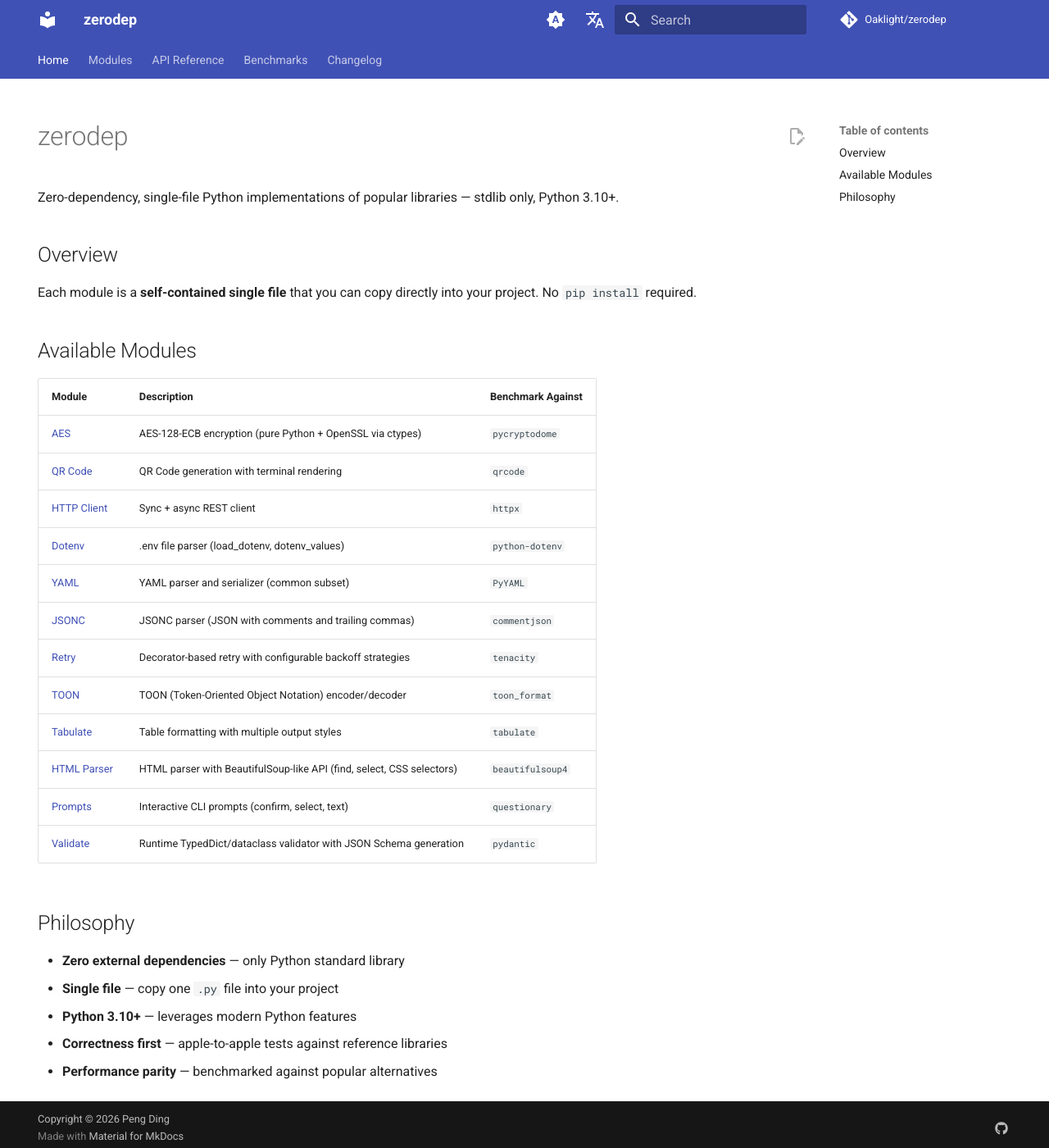
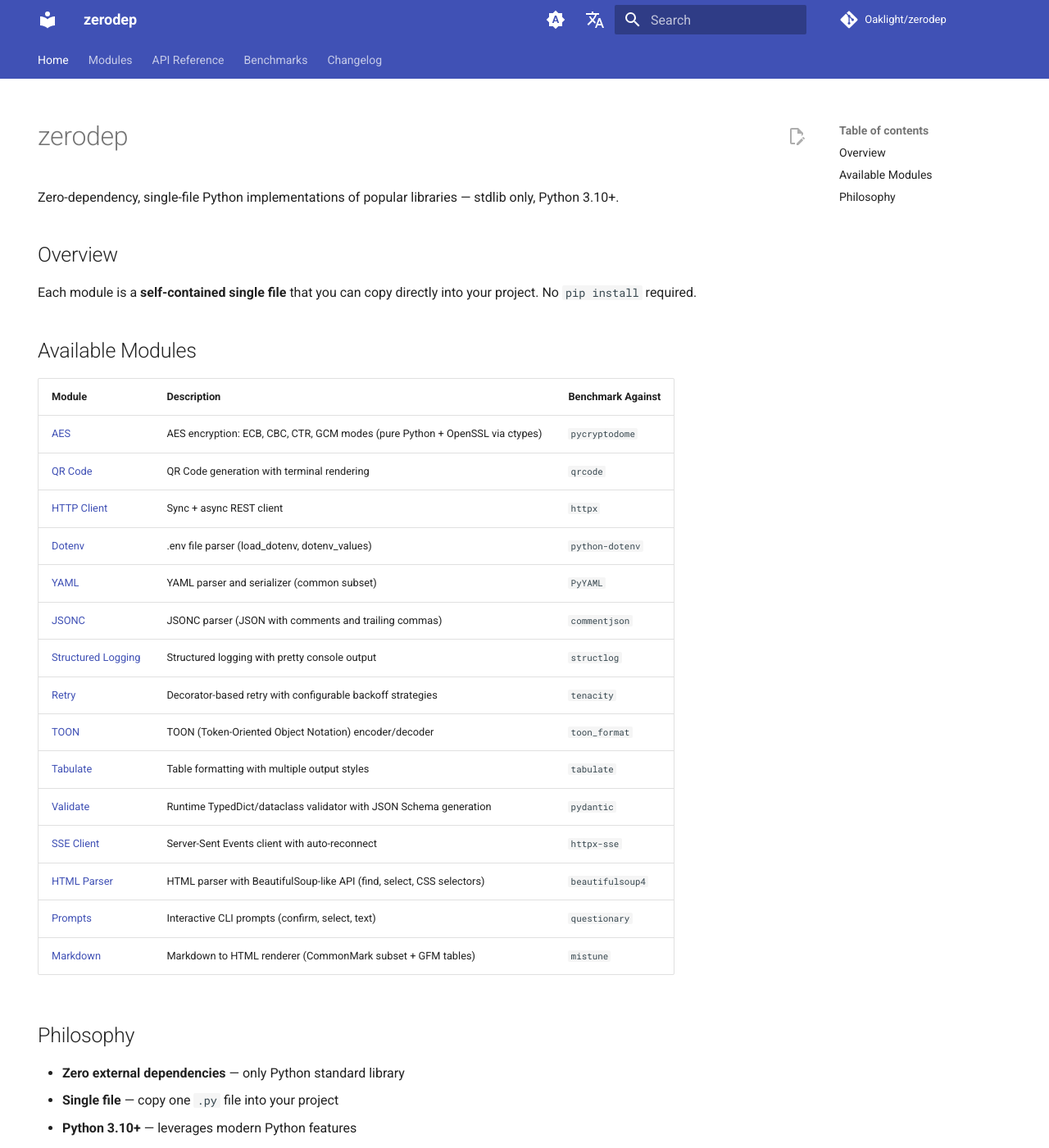
Before and after one commit to Oaklight/zerodep, an MkDocs documentation site: the page built from docs/index.md, in a window 1280 px wide and 1400 px high. Shown: the whole window at 82% size. Built offline with MkDocs 1.6.1 and Material for MkDocs 9.7.7, drawn with Linux system fonts in a browser that asks for light colours; comment, search, counter and statistics services are not loaded.

Commit message:
Add missing modules (structlog, sse, markdown) to index, fix AES description

```diff
--- a/docs/index.md
+++ b/docs/index.md
@@ -16,18 +16,21 @@ Each module is a **self-contained single file** that you can copy directly into
 
 | Module | Description | Benchmark Against |
 |--------|-------------|-------------------|
-| [AES](modules/aes.md) | AES-128-ECB encryption (pure Python + OpenSSL via ctypes) | `pycryptodome` |
+| [AES](modules/aes.md) | AES encryption: ECB, CBC, CTR, GCM modes (pure Python + OpenSSL via ctypes) | `pycryptodome` |
 | [QR Code](modules/qr.md) | QR Code generation with terminal rendering | `qrcode` |
 | [HTTP Client](modules/http.md) | Sync + async REST client | `httpx` |
 | [Dotenv](modules/dotenv.md) | .env file parser (load_dotenv, dotenv_values) | `python-dotenv` |
 | [YAML](modules/yaml.md) | YAML parser and serializer (common subset) | `PyYAML` |
 | [JSONC](modules/jsonc.md) | JSONC parser (JSON with comments and trailing commas) | `commentjson` |
+| [Structured Logging](modules/structlog.md) | Structured logging with pretty console output | `structlog` |
 | [Retry](modules/retry.md) | Decorator-based retry with configurable backoff strategies | `tenacity` |
 | [TOON](modules/toon.md) | TOON (Token-Oriented Object Notation) encoder/decoder | `toon_format` |
 | [Tabulate](modules/tabulate.md) | Table formatting with multiple output styles | `tabulate` |
+| [Validate](modules/validate.md) | Runtime TypedDict/dataclass validator with JSON Schema generation | `pydantic` |
+| [SSE Client](modules/sse.md) | Server-Sent Events client with auto-reconnect | `httpx-sse` |
 | [HTML Parser](modules/soup.md) | HTML parser with BeautifulSoup-like API (find, select, CSS selectors) | `beautifulsoup4` |
 | [Prompts](modules/prompt.md) | Interactive CLI prompts (confirm, select, text) | `questionary` |
-| [Validate](modules/validate.md) | Runtime TypedDict/dataclass validator with JSON Schema generation | `pydantic` |
+| [Markdown](modules/markdown.md) | Markdown to HTML renderer (CommonMark subset + GFM tables) | `mistune` |
 
 ## Philosophy
 
```
